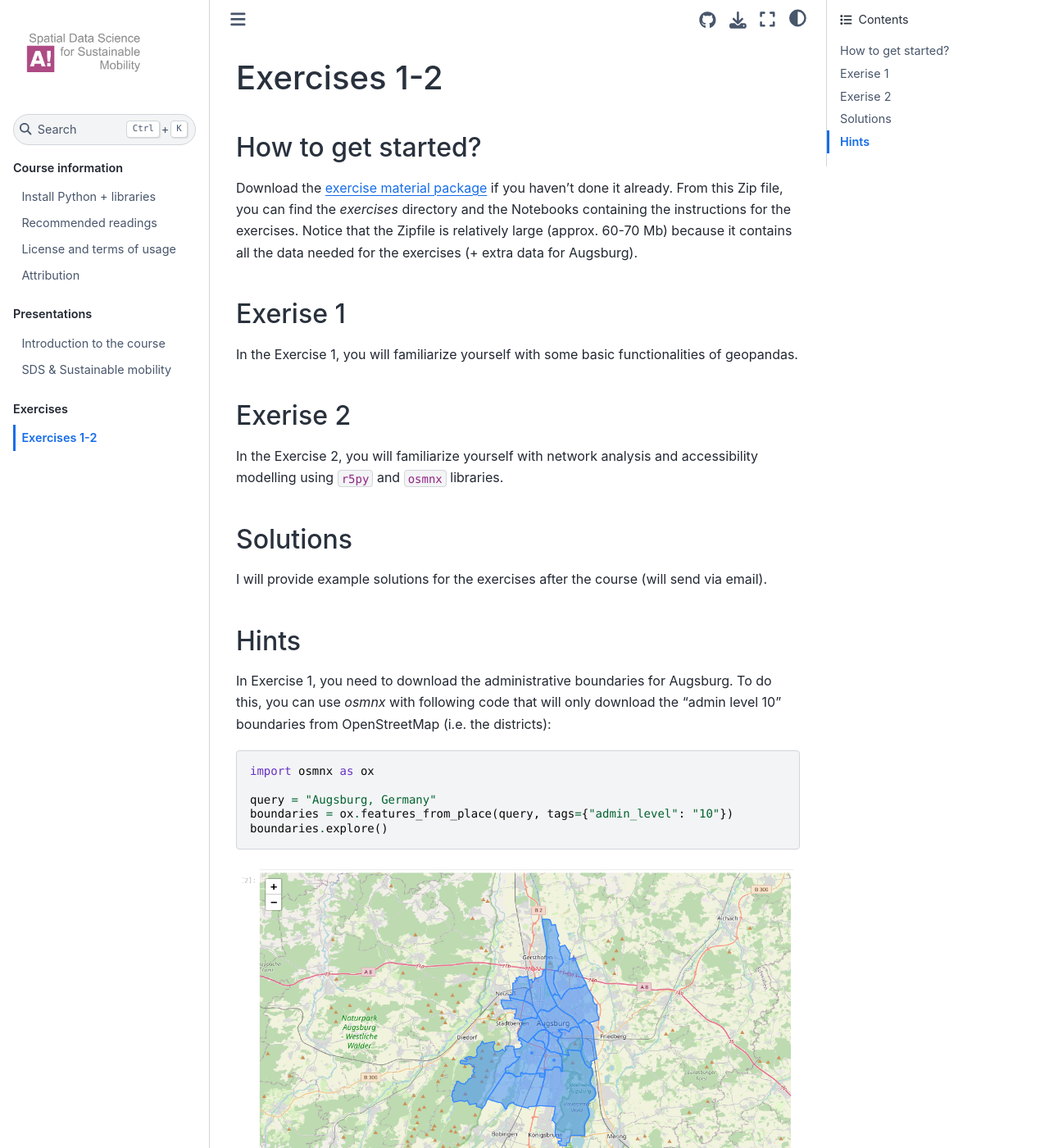
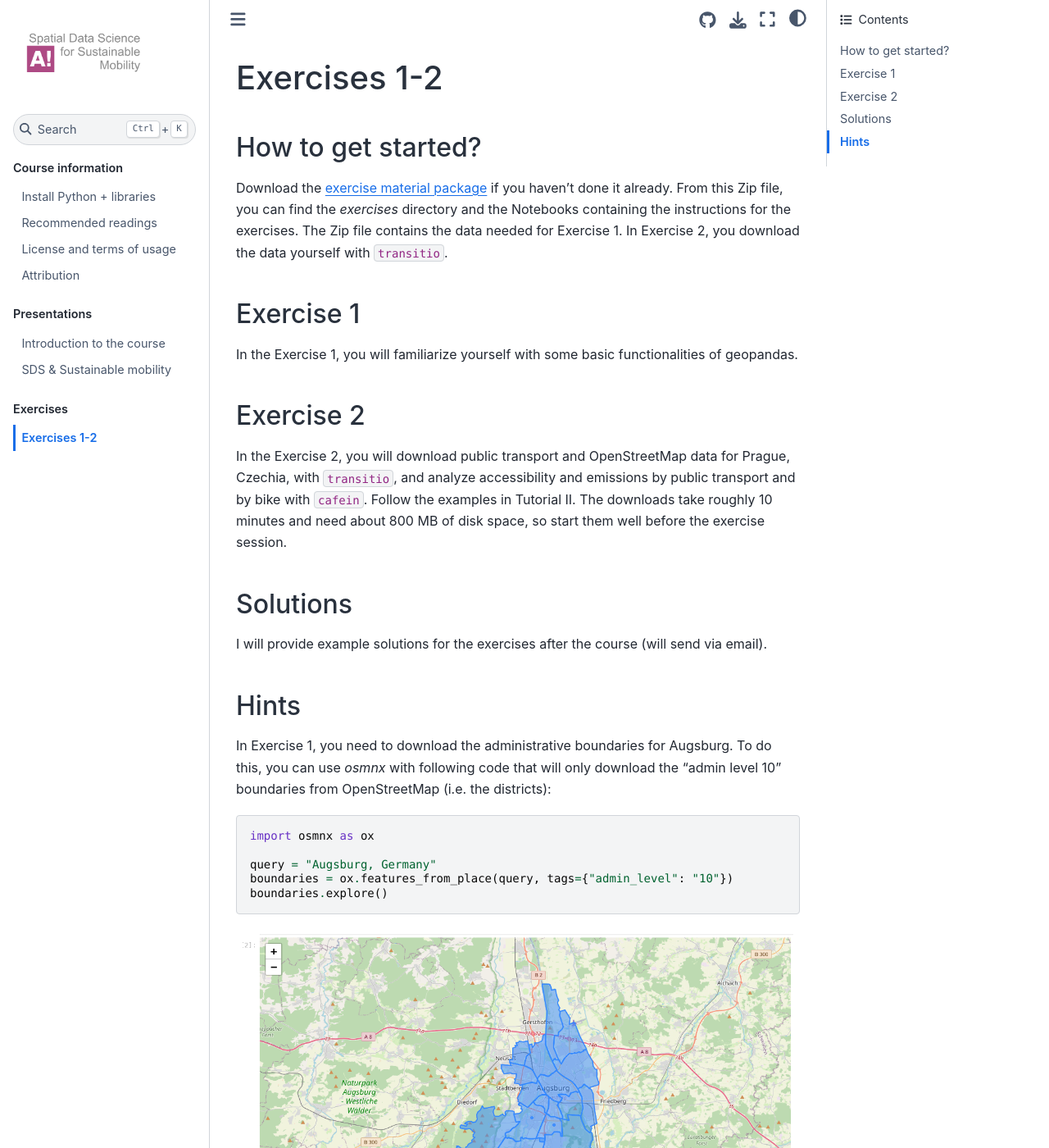
Before and after one commit to HTenkanen/mobility-course, a Sphinx documentation site: the page built from source/lessons/L1/exercise-1.rst, in a window 1280 px wide and 1400 px high. Shown: the whole window at 82% size. Built offline with Sphinx 7.4.7 and the Sphinx Book theme 1.1.4, drawn with Linux system fonts in a browser that asks for light colours; pages that are not in the unit, such as notebooks, are missing from menus; some of the changed text lies outside the part shown.

Commit message:
Move Exercise 2 to Prague with transitio and cafein

```diff
--- a/source/lessons/L1/exercise-1.rst
+++ b/source/lessons/L1/exercise-1.rst
@@ -5,18 +5,18 @@ How to get started?
 -------------------
 
 Download the `exercise material package <https://drive.google.com/file/d/1mHGGXk4571InVniE-oDT-tqwQrVuAApP/view?usp=sharing>`__ if you haven't done it already. From this Zip file, you can find the `exercises` directory
-and the Notebooks containing the instructions for the exercises. Notice that the Zipfile is relatively large (approx. 60-70 Mb) because it contains all the data needed
-for the exercises (+ extra data for Augsburg).
+and the Notebooks containing the instructions for the exercises. The Zip file contains the data needed for Exercise 1. In Exercise 2, you download the data yourself with ``transitio``.
 
-Exerise 1
----------
+Exercise 1
+----------
 
 In the Exercise 1, you will familiarize yourself with some basic functionalities of geopandas.
 
-Exerise 2
----------
+Exercise 2
+----------
 
-In the Exercise 2, you will familiarize yourself with network analysis and accessibility modelling using ``r5py`` and ``osmnx`` libraries.
+In the Exercise 2, you will download public transport and OpenStreetMap data for Prague, Czechia, with ``transitio``, and analyze accessibility and emissions by public transport and by bike with ``cafein``.
+Follow the examples in Tutorial II. The downloads take roughly 10 minutes and need about 800 MB of disk space, so start them well before the exercise session.
 
 Solutions
 ---------
```
Also changed, not shown: other parts of source/lessons/L1/exercise-1.rst (+1 -1 lines).
